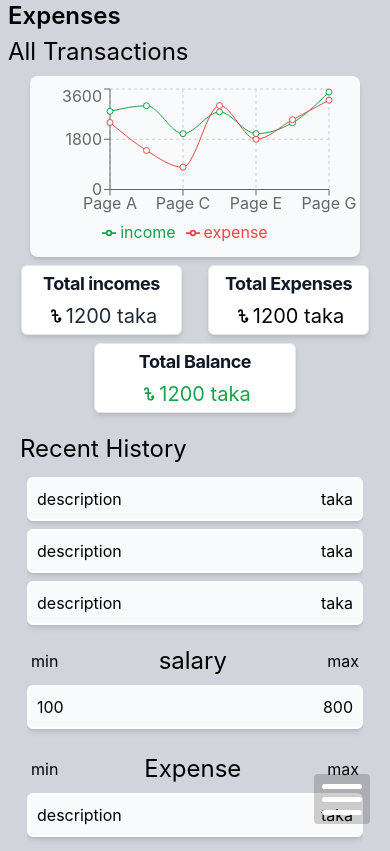
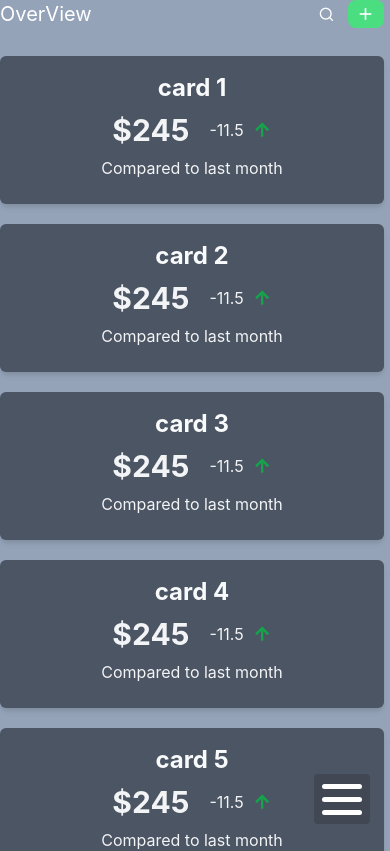
Before and after one commit to naimur-29/SpendWise, a React (Create React App) app: page /histories in a window 390 px wide. Shown: the top 851 px of the page. Built offline with nearby package versions, Linux system fonts and the light colour scheme.

Commit message:
homepage card component responsive done , card has not responsive yet

```diff
--- a/src/Billal's file/Components/Card/Card.jsx
+++ b/src/Billal's file/Components/Card/Card.jsx
@@ -4,7 +4,7 @@ export default function Card() {
   return (
     <>
       {/* <div className="cardContainer grid grid-cols-3 gap-5"> */}
-      <div className="cardContainer grid grid-cols-1 md:grid-cols-2 lg:grid-cols-3 gap-5">
+      <div className="cardContainer grid sm:grid-cols-2 lg:grid-cols-3 gap-5">
         {/* card 1 */}
         <a
           href="#"
--- a/src/Billal's file/Components/History/History.jsx
+++ b/src/Billal's file/Components/History/History.jsx
@@ -60,10 +60,8 @@ export default function History() {
       <div className="HistoryContainer h-full bg-gray-300">
         <div className="HistoryContainerWrapper px-2">
           <h1 className=" mb-1 sm:mb-2 text-2xl font-semibold">Expenses</h1>
-          {/* <div className="bodyContainer grid grid-cols-12 "> */}
           <div className="bodyContainer grid sm:grid-cols-1 customMid:grid-cols-12 ">
             {/* left side of body starts  */}
-            {/* <div className="bodyLeft col-span-7 bg-red-400"> */}
             <div className="bodyLeft sm:col-span-1 customMid:col-span-7">
               <h1 className="text-2xl mb-2">All Transactions</h1>
               {/* graph container starts  */}
@@ -164,7 +162,6 @@ export default function History() {
             {/* left side of body endss  */}
 
             {/* right side of body starts  */}
-            {/* <div className="bodyRight col-span-5 p-3 bg-blue-400"> */}
             <div className="bodyRight mt-2 p-3 sm:mt-0 sm:col-span-1 customMid:col-span-5">
               <h1 className="text-2xl">Recent History</h1>
               <div className="rightCardSection topSection mt-3 mb-2 w-[96%] m-auto overflow-auto">
@@ -263,7 +260,6 @@ export default function History() {
                 {/* expense section ends */}
               </div>
             </div>
-
             {/* right side of body endss  */}
           </div>
         </div>
--- a/src/Billal's file/Layout/SideBar/SideBar.jsx
+++ b/src/Billal's file/Layout/SideBar/SideBar.jsx
@@ -199,10 +199,10 @@ export default function SideBar() {
       {/* <div className="h-screen p-5 ml-64 duration-300"> */}
       <div className="w-[100%] md:w-[calc(100%-16rem)] bg-slate-400">
         {/* <div className="ml-64 duration-300 h-100% p-2"> */}
-        {/* <HomePage /> */}
+        <HomePage />
         {/* <Income /> */}
         {/* <Expense /> */}
-        <History />
+        {/* <History /> */}
       </div>
       {/* sidebar child components ends */}
     </section>
```
